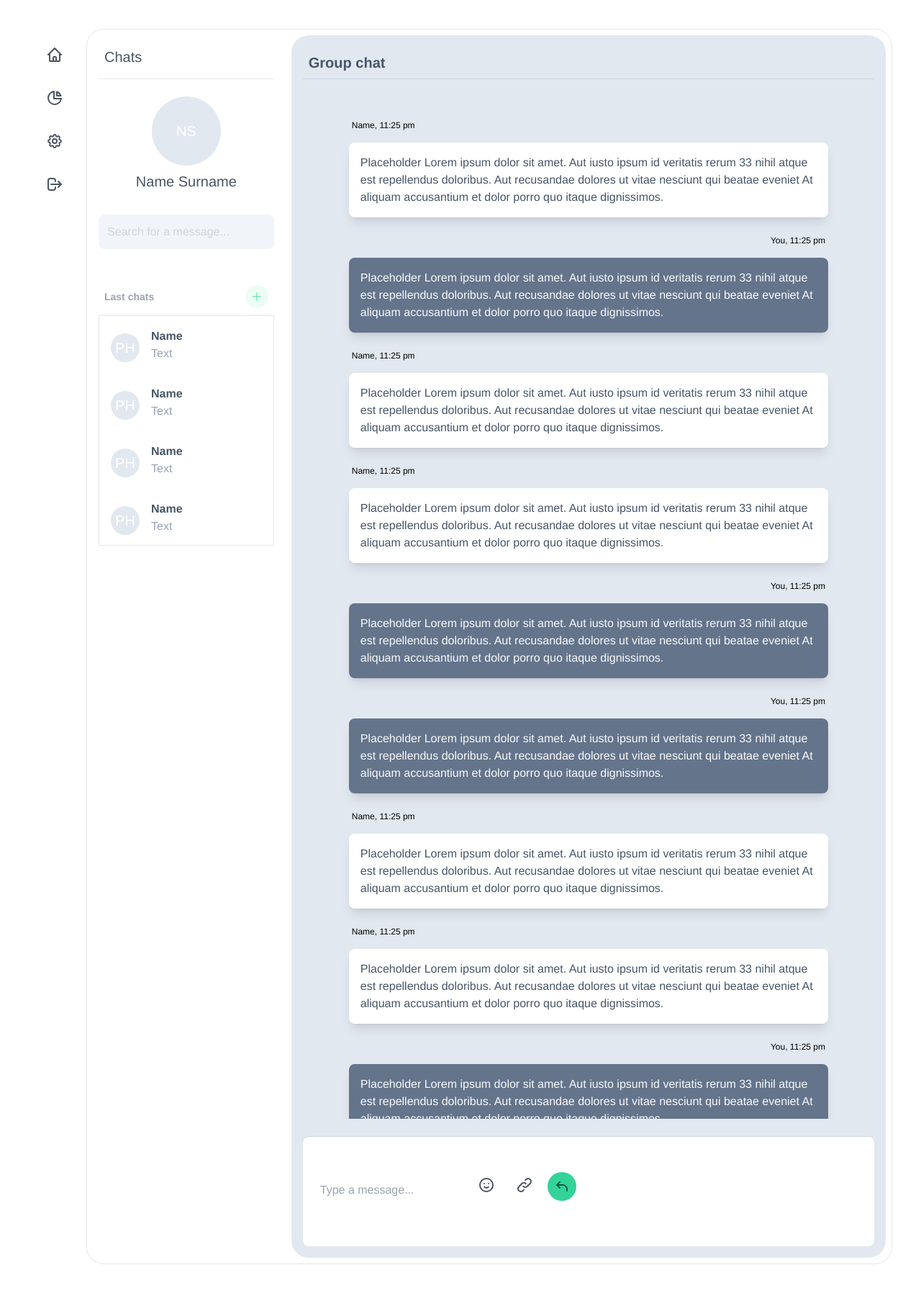
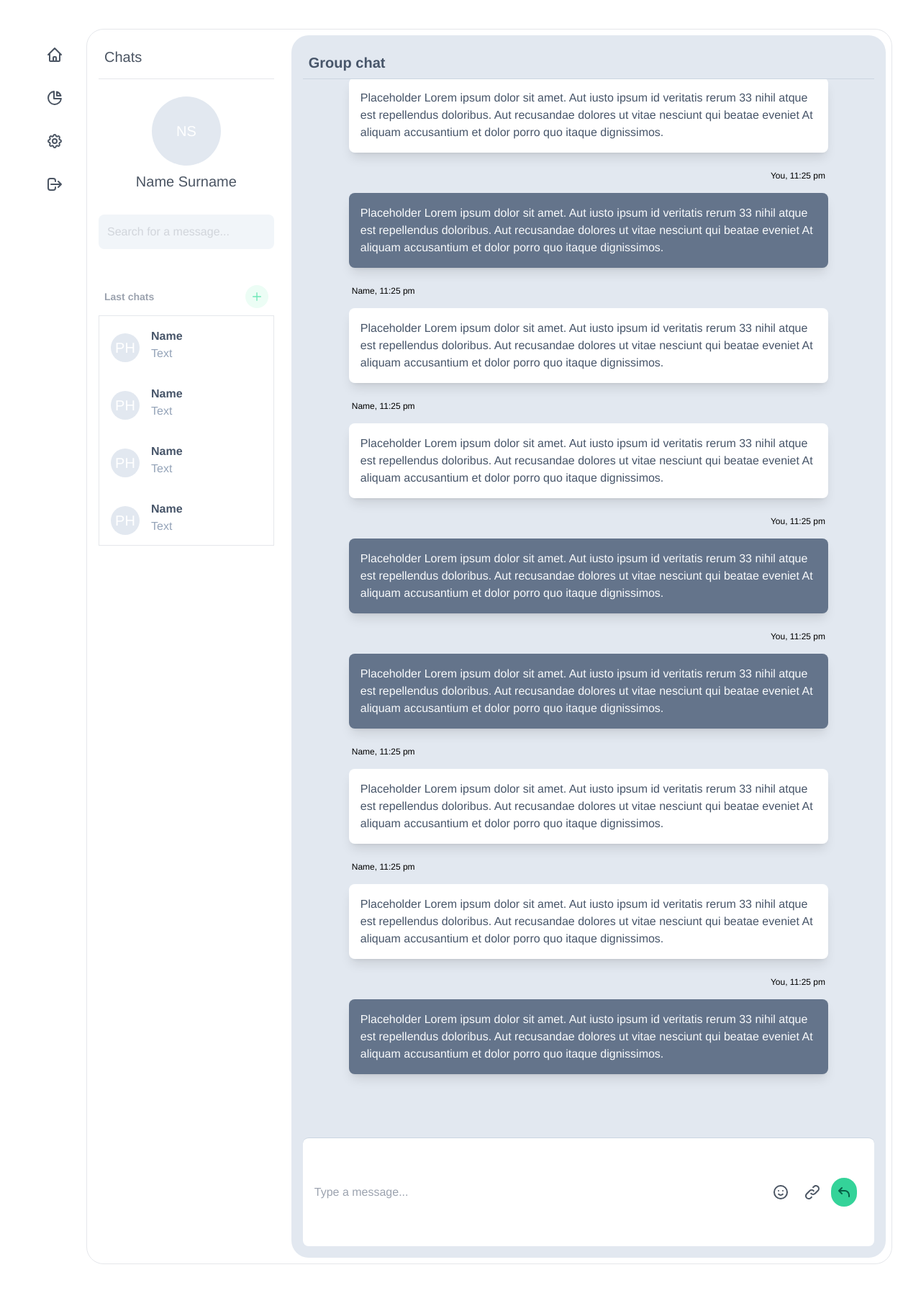
Before and after one commit to WebAppBertoliBoutet/WebApp, a Flask app: page / in a window 1280 px wide. Shown: the whole page at 72% size. Run offline with Flask 2, Linux system fonts and the light colour scheme; data comes from the database, SQL or seed files in the repository; some libraries are stand-ins or nearby versions.

Commit message:
end of project

```diff
--- a/app.py
+++ b/app.py
@@ -1,7 +1,8 @@
-from flask import Flask
+from flask import Flask, jsonify
 
 from database.database import init_database
 from database.models import *
+from flask import request
 import flask
 
 app = Flask(__name__)
@@ -101,13 +102,15 @@ def seed():
 
 
 @app.route('/conversation/<id>/message', methods=["POST"])
-def send_message(conversationId):
+def send_message(id):
+
+    message_content = request.form.get("message")
     conversation = Conversation.query.get(id)
     first_user = conversation.users[1]
-    message = Message(content='Ceci est un message de test', user=first_user)
+    message = Message(content=message_content, user=first_user)
     db.session.add(message)
     db.session.commit()
-
+    return message.as_dict()
 
 if __name__ == '__main__':
     app.run()
--- a/database/models.py
+++ b/database/models.py
@@ -14,6 +14,9 @@ class Message(db.Model):
     content = db.Column(db.Text)
     user_id = db.Column(db.Integer, db.ForeignKey('user.id'))
     created_at = db.Column(db.DateTime, nullable=False, default=datetime.utcnow)
+
+    def as_dict(self):
+        return {c.name: getattr(self, c.name) for c in self.__table__.columns}
 
 
 conversations_junction_table = db.Table('user_conversations',
--- /dev/null
+++ b/package.json
@@ -0,0 +1,5 @@
+{
+  "devDependencies": {
+    "@types/jquery": "^3.5.13"
+  }
+}
--- /dev/null
+++ b/static/js/app.js
@@ -0,0 +1,27 @@
+const sendMessage = () => {
+    const message = $('#message_send').val()
+
+    $.post('/conversation/1/message',
+        {
+            message: message
+        },
+    )
+        .done((messageModel) => {
+            $('#message_send').val('')
+            $('#messages').append(
+                `<div class="self-end">
+                        <p class="text-xs mr-5 mt-2 self-end">
+                            You, ${messageModel.created_at}
+                        </p>
+                        <div class="p-4 m-4 rounded-lg text-slate-50 bg-slate-500 shadow-lg max-w-2xl self-end">
+                            ${messageModel.content}
+                        </div>
+                    </>`
+            )
+            $("#messages").animate({scrollTop: $('#messages').prop("scrollHeight")}, 1000);
+        });
+}
+
+$(window).on('load', function () {
+    $("#messages").animate({scrollTop: $('#messages').prop("scrollHeight")}, 1000);
+});
--- a/templates/home.html.jinja2
+++ b/templates/home.html.jinja2
@@ -46,9 +46,8 @@
         <section class="text-xl text-slate-600 font-semibold p-2">
             Group chat
         </section>
-        <section class="flex flex-col p-12 overflow-y-scroll">
+        <section id="messages" class="flex flex-col p-12 overflow-y-scroll">
             {% for item in [1,2,3,4,5,6,7,8,9] %}
-
                 {% if item in [2,5,6,9] %}
                     <p class="text-xs mr-5 mt-2 self-end">
                         You, 11:25 pm
@@ -71,10 +70,8 @@
             {% endfor %}
         </section>
         <section
-                class="flex items-center w-full h-40 p-6 mt-6 text-base text-slate-600 placeholder-gray-300 rounded-lg bg-white">
-            <form>
-
-                <input class="basis-11/12 focus:outline-none" type="text" placeholder="Type a message..."/>
+                class="px-4 py-2 mt-6 h-40 flex items-center text-base text-slate-600 placeholder-gray-300 rounded-lg bg-white">
+                <input id="message_send" class="basis-11/12 focus:outline-none" type="text" placeholder="Type a message..."/>
 
                 <button class="inline-flex items-center justify-center w-10 h-10 mr-2 text-gray-600 transition-colors duration-150 rounded-full focus:shadow-outline hover:text-emerald-500 hover:bg-emerald-100">
                     <svg xmlns="http://www.w3.org/2000/svg" class="h-6 w-6" fill="none" viewBox="0 0 24 24"
@@ -90,7 +87,8 @@
                               d="M13.828 10.172a4 4 0 00-5.656 0l-4 4a4 4 0 105.656 5.656l1.102-1.101m-.758-4.899a4 4 0 005.656 0l4-4a4 4 0 00-5.656-5.656l-1.1 1.1"/>
                     </svg>
                 </button>
-                <button class="inline-flex items-center justify-center w-10 h-10 mr-2 text-emerald-800 bg-emerald-400 transition-colors duration-150 rounded-full focus:shadow-outline hover:text-emerald-600 hover:bg-emerald-300">
+                <button class="inline-flex items-center justify-center w-10 h-10 mr-2 text-emerald-800 bg-emerald-400 transition-colors duration-150 rounded-full focus:shadow-outline hover:text-emerald-600 hover:bg-emerald-300"
+                onclick="sendMessage()">
                     <svg xmlns="http://www.w3.org/2000/svg" class="h-5 w-5" viewBox="0 0 20 20" fill="currentColor">
                         <path fill-rule="evenodd"
                               d="M7.707 3.293a1 1 0 010 1.414L5.414 7H11a7 7 0 017 7v2a1 1 0 11-2 0v-2a5 5 0 00-5-5H5.414l2.293 2.293a1 1 0 11-1.414 1.414l-4-4a1 1 0 010-1.414l4-4a1 1 0 011.414 0z"
--- a/templates/layouts/layout.html.jinja2
+++ b/templates/layouts/layout.html.jinja2
@@ -5,6 +5,11 @@
           content="width=device-width, user-scalable=no, initial-scale=1.0, maximum-scale=1.0, minimum-scale=1.0">
     <meta http-equiv="X-UA-Compatible" content="ie=edge">
     <script src="https://cdn.tailwindcss.com"></script>
+    <script src="https://code.jquery.com/jquery-3.6.0.min.js"
+            integrity="sha256-/xUj+3OJU5yExlq6GSYGSHk7tPXikynS7ogEvDej/m4="
+            crossorigin="anonymous">
+    </script>
+    <script type="text/javascript" src="{{ url_for("static", filename="js/app.js") }}"></script>
     <title>{{ title }}</title>
 </head>
 <body class="flex p-10" style="font-family: Helvetica Neue,Helvetica,Arial,sans-serif;">
```
Also changed, not shown: package-lock.json (added).
